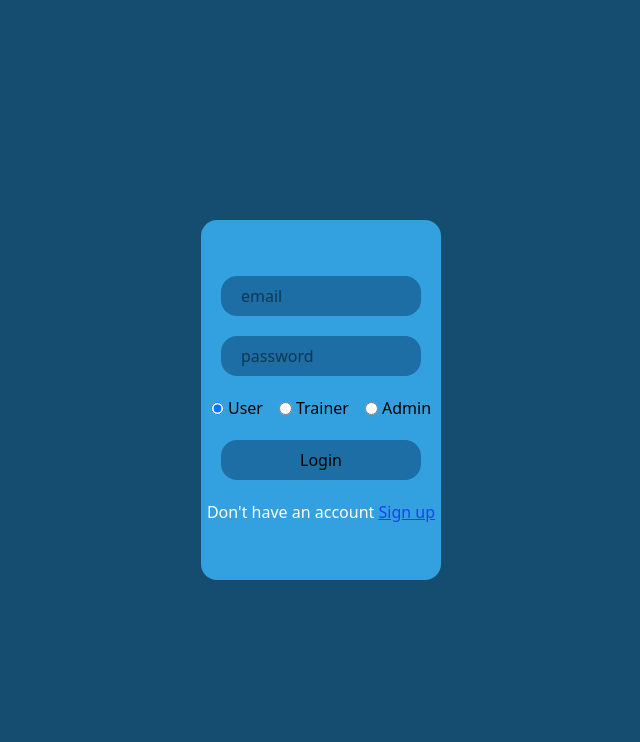
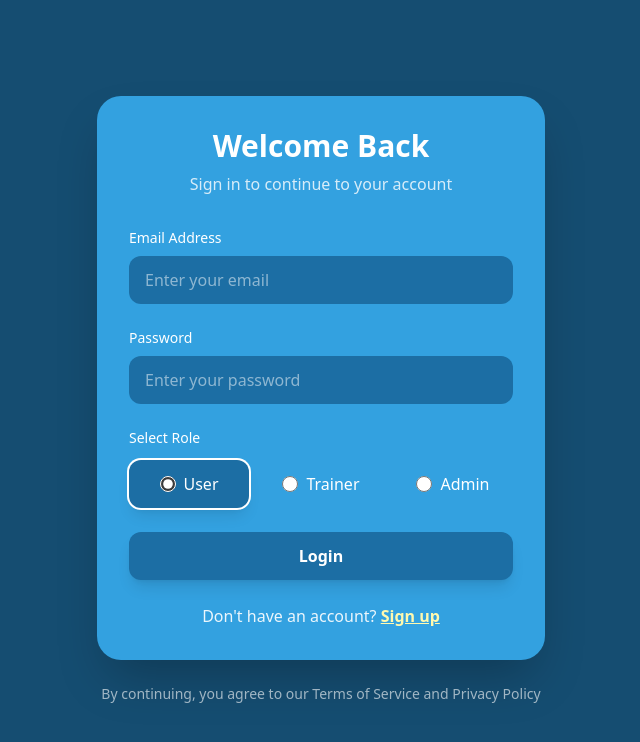
Before and after one commit to Arshadvkb/fitnessapp-web2.0, a React (Vite) app: page / in a window 1280 px wide. Shown: the top 742 px of the page, without its empty margins (319-959 px from the left). Built offline with nearby package versions, Linux system fonts and the light colour scheme.

Commit message:
changed ui of login page

```diff
--- a/src/modules/auth/Login.tsx
+++ b/src/modules/auth/Login.tsx
@@ -1,5 +1,5 @@
 import { useState, useEffect } from "react";
-import { Link, useNavigate } from "react-router-dom";
+import {  useNavigate } from "react-router-dom";
 import { authStore } from "../../store/authStore";
 
 const Login = () => {
@@ -33,78 +33,142 @@ const Login = () => {
   }, [authUser, navigate]);
 
   return (
+    <div className="min-h-screen flex items-center justify-center p-4" style={{ backgroundColor: '#154d71' }}>
+      <div className="w-full max-w-md">
+        <div className="rounded-3xl shadow-2xl p-8" style={{ backgroundColor: '#33a1e0' }}>
+          {/* Header */}
+          <div className="text-center mb-8">
+            <h1 className="text-3xl font-bold text-white mb-2">Welcome Back</h1>
+            <p className="text-white/80">Sign in to continue to your account</p>
+          </div>
+
+          {/* Form */}
+          <form onSubmit={submitHandler} className="space-y-6">
+            {/* Email Input */}
             <div>
-      <div className="min-w-screen min-h-screen bg-main flex justify-center items-center ">
-        <form onSubmit={submitHandler}>
-          <div className="h-90 w-60 bg-accent flex flex-col gap-5 items-center justify-center rounded-2xl">
+              <label htmlFor="email" className="block text-sm font-medium text-white mb-2">
+                Email Address
+              </label>
               <input
+                id="email"
+                type="email"
                 value={email}
-              onChange={(e: React.ChangeEvent<HTMLInputElement>) => {
-                setEmail(e.target.value);
-              }}
-              placeholder="email"
-              className="bg-secondary pl-5 rounded-2xl h-10 w-50"
-              type="text"
+                onChange={(e) => setEmail(e.target.value)}
+                placeholder="Enter your email"
+                className="w-full px-4 py-3 rounded-xl border-0 focus:ring-2 focus:ring-white/50 transition-all outline-none"
+                style={{ backgroundColor: '#1c6ea4', color: 'white' }}
+                required
               />
+            </div>
+
+            {/* Password Input */}
+            <div>
+              <label htmlFor="password" className="block text-sm font-medium text-white mb-2">
+                Password
+              </label>
               <input
+                id="password"
+                type="password"
                 value={password}
-              onChange={(e: React.ChangeEvent<HTMLInputElement>) => {
-                setPassword(e.target.value);
-              }}
-              placeholder="password"
-              className="bg-secondary pl-5 rounded-2xl h-10 w-50"
-              type="password"
+                onChange={(e) => setPassword(e.target.value)}
+                placeholder="Enter your password"
+                className="w-full px-4 py-3 rounded-xl border-0 focus:ring-2 focus:ring-white/50 transition-all outline-none"
+                style={{ backgroundColor: '#1c6ea4', color: 'white' }}
+                required
               />
+            </div>
 
-            <div className="flex gap-4 items-center">
-              <label htmlFor="user" className="flex items-center gap-1">
+            {/* Role Selection */}
+            <div>
+              <label className="block text-sm font-medium text-white mb-3">
+                Select Role
+              </label>
+              <div className="flex gap-3">
+                <label
+                  className={`flex-1 flex items-center justify-center gap-2 px-4 py-3 rounded-xl cursor-pointer transition-all ${
+                    role === 'user' ? 'ring-2 ring-white shadow-lg' : 'hover:bg-white/10'
+                  }`}
+                  style={{ backgroundColor: role === 'user' ? '#1c6ea4' : 'transparent' }}
+                >
                   <input
                     type="radio"
                     name="role"
-                  id="user"
                     value="user"
                     onChange={(e) => setRole(e.target.value)}
                     checked={role === "user"}
+                    className="w-4 h-4 accent-white"
                   />
-                <span>User</span>
+                  <span className="text-white font-medium">User</span>
                 </label>
-              <label htmlFor="trainer" className="flex items-center gap-1">
+
+                <label
+                  className={`flex-1 flex items-center justify-center gap-2 px-4 py-3 rounded-xl cursor-pointer transition-all ${
+                    role === 'trainer' ? 'ring-2 ring-white shadow-lg' : 'hover:bg-white/10'
+                  }`}
+                  style={{ backgroundColor: role === 'trainer' ? '#1c6ea4' : 'transparent' }}
+                >
                   <input
                     type="radio"
                     name="role"
-                  id="trainer"
                     value="trainer"
                     onChange={(e) => setRole(e.target.value)}
                     checked={role === "trainer"}
+                    className="w-4 h-4 accent-white"
                   />
-                <span>Trainer</span>
+                  <span className="text-white font-medium">Trainer</span>
                 </label>
-              <label htmlFor="admin" className="flex items-center gap-1">
+
+                <label
+                  className={`flex-1 flex items-center justify-center gap-2 px-4 py-3 rounded-xl cursor-pointer transition-all ${
+                    role === 'admin' ? 'ring-2 ring-white shadow-lg' : 'hover:bg-white/10'
+                  }`}
+                  style={{ backgroundColor: role === 'admin' ? '#1c6ea4' : 'transparent' }}
+                >
                   <input
                     type="radio"
                     name="role"
-                  id="admin"
                     value="admin"
                     onChange={(e) => setRole(e.target.value)}
                     checked={role === "admin"}
+                    className="w-4 h-4 accent-white"
                   />
-                <span>Admin</span>
+                  <span className="text-white font-medium">Admin</span>
                 </label>
               </div>
-            <button className="bg-secondary rounded-2xl h-10 w-50">
+            </div>
+
+            {/* Submit Button */}
+            <button
+              type="submit"
+              className="w-full py-3 rounded-xl font-semibold text-white shadow-lg hover:shadow-xl transition-all hover:scale-[1.02] active:scale-[0.98]"
+              style={{ backgroundColor: '#1c6ea4' }}
+            >
               Login
             </button>
-            <p className="text-white">
-              {" "}
-              Don't have an account{" "}
-              <Link to="/signup" className="text-blue-700 underline">
+          </form>
+
+          {/* Sign Up Link */}
+          <div className="mt-6 text-center">
+            <p className="text-white/90">
+              Don't have an account?{" "}
+              <a
+                href="/signup"
+                className="font-semibold underline hover:no-underline transition-all"
+                style={{ color: '#fff9af' }}
+              >
                 Sign up
-              </Link>
+              </a>
             </p>
           </div>
-        </form>
+        </div>
+
+        {/* Footer Text */}
+        <p className="text-center text-white/60 text-sm mt-6">
+          By continuing, you agree to our Terms of Service and Privacy Policy
+        </p>
       </div>
     </div>
+
   );
 };
 
```
Lines whose indentation alone changed are shown as unchanged.
